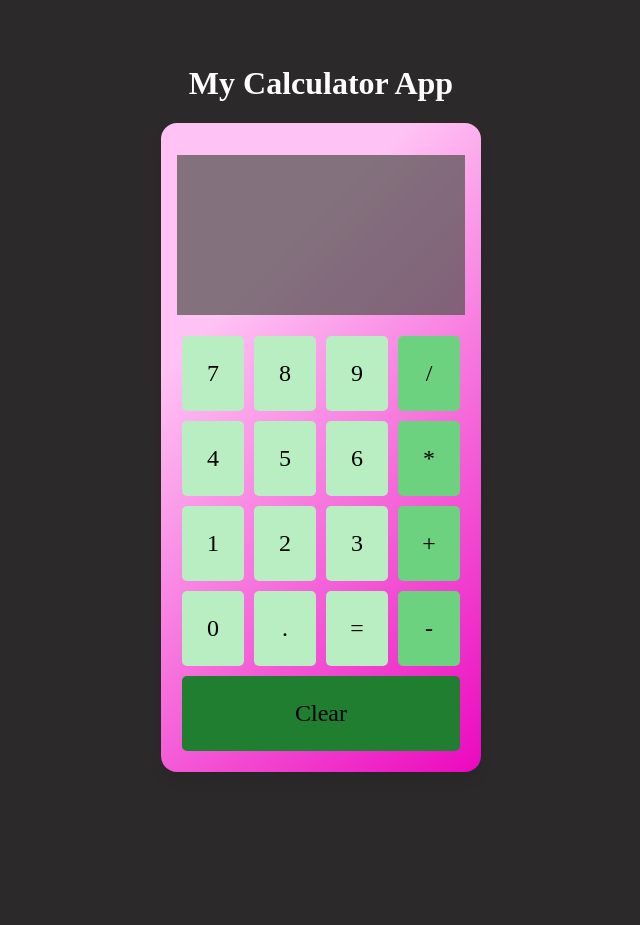
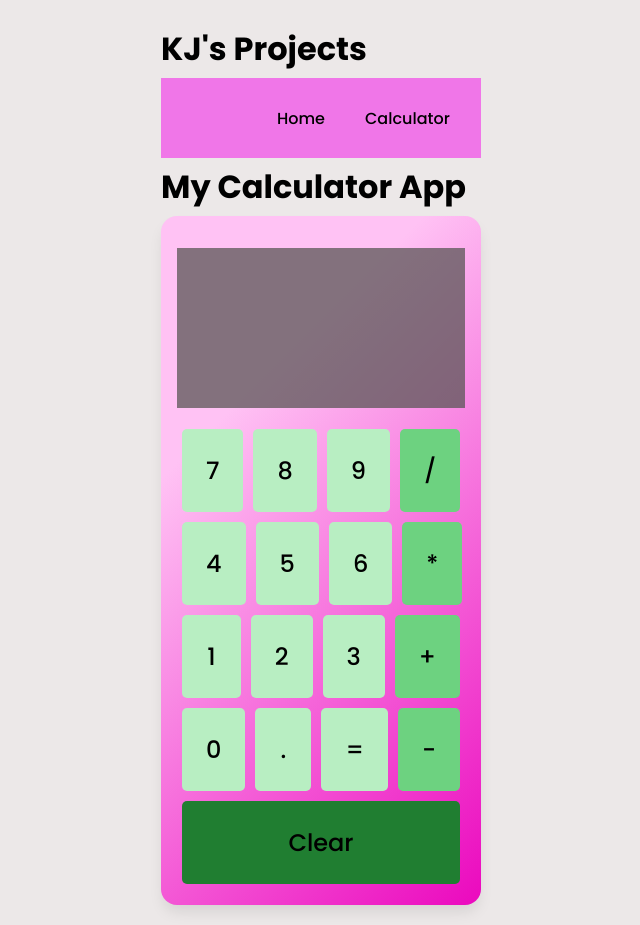
Before and after one commit to rivkj/react-calculator, a React (Create React App) app: page /calculator in a window 1280 px wide. Shown: the whole page, without its empty margins (319-959 px from the left). Before the commit the page ends 816 px from the top, so only its background shows below. Built offline with nearby package versions, Linux system fonts and the light colour scheme.

Commit message:
updated router accessibility

```diff
--- a/package.json
+++ b/package.json
@@ -10,6 +10,7 @@
     "mathjs": "^11.1.0",
     "react": "^18.2.0",
     "react-dom": "^18.2.0",
+    "react-router-dom": "^6.4.1",
     "react-scripts": "5.0.1",
     "web-vitals": "^2.1.4"
   },
--- a/src/App.js
+++ b/src/App.js
@@ -1,18 +1,21 @@
 import React from 'react';
-import { BrowserRouter as Router, Route, Routes } from "react-router-dom";
+import { BrowserRouter, Link, Route, Routes } from "react-router-dom";
 import Calculator from "./components/calculator";
+import Home from "./components/Home";
+import Nav from "./components/Nav";
+import "./css/Styles.css";
 
 const App = () => {
   return(
     <div className="app">
-      <Router>
+      <BrowserRouter>
+        <h1>KJ's Projects</h1>
+        < Nav />
         <Routes>
-          {/* <Route exact path="/" element={<Login />} />
-          <Route exact path="/register" element={<Register />} />
-          <Route exact path="/reset" element={<Reset />} /> */}
+          <Route exact path="/" element={<Home />} />
           <Route exact path="/calculator" element={<Calculator />} />
         </Routes>
-      </Router>
+      </BrowserRouter>
     </div>
   );
 }
--- /dev/null
+++ b/src/components/Home.js
@@ -0,0 +1,9 @@
+export default function Home() {
+  return (
+    <div className="content">
+      <h1>Welcome to my React Project</h1>
+      <img src="https://via.placeholder.com/1200x200" alt="site banner" />
+      <p>I am a first year student creating projects to better understand the syntax of React and the different packages that involve making and improving a project. So far I am using React Router and Firebase.</p>
+    </div>
+  )
+}
--- /dev/null
+++ b/src/components/Nav.js
@@ -0,0 +1,15 @@
+import React from "react";
+import { Link } from "react-router-dom";
+import "../css/Styles.css";
+
+export default function Nav() {
+  return(
+    <div className="navbar">
+      <div className="logo"></div>
+        <ul className="nav-links">
+          <Link to="/">Home</Link>
+          <Link to="/calculator">Calculator</Link>
+        </ul>
+    </div>
+  )
+}
--- /dev/null
+++ b/src/css/Styles.css
@@ -0,0 +1,34 @@
+* {
+  margin: 0;
+  padding: 0;
+  box-sizing: border-box;
+}
+
+.App {
+  font-family: sans-serif;
+  width: 100%;
+  min-height: 100vh;
+}
+
+.navbar {
+  width: 100%;
+  min-height: 10vh;
+  display: flex;
+  justify-content: center;
+  align-items: center;
+  color: #fff;
+  background: #f076e8;
+}
+
+.nav-links  {
+  width: 40%;
+  display: flex;
+  justify-content: space-around;
+  list-style: none;
+}
+
+.nav-links>a{
+  color: #000;
+  text-decoration: none;
+  margin: 0 20px;
+}
--- a/src/css/Wrapper.css
+++ b/src/css/Wrapper.css
@@ -1,9 +1,16 @@
+@import url('https://fonts.googleapis.com/css2?family=Poppins:wght@300;500;700&family=VT323&display=swap');
+
 body {
   align-items: center;
-  background-color: #2b2929;
+  background-color: #ece8e8;
   display: flex;
-  height: 100vh;
+  font-family: 'Poppins';
   justify-content: center;
+  margin: 20px;
+}
+
+h1 {
+  margin: 5px 0;
 }
 
 .wrapper {
@@ -12,12 +19,7 @@ body {
   border-radius: 1rem;
   box-shadow: 0px 9px 15px -3px #0000001a;
   padding: 1rem;
-  width: 18rem;
-}
-
-h1 {
-  color: #fff;
-  text-align: center;
+  width: 20rem;
 }
 
 /** Output screen styling **/
--- a/src/index.js
+++ b/src/index.js
@@ -5,13 +5,14 @@ import reportWebVitals from './reportWebVitals';
 
 import './css/Wrapper.css';
 
-import Calculator from './components/calculator';
+// import Calculator from './components/calculator';
+import App from "./App";
 
 
 const root = ReactDOM.createRoot(document.getElementById('root'));
 root.render(
   <React.StrictMode>
-    <Calculator />
+    <App />
   </React.StrictMode>
 );
 
```
Also changed, not shown: 1 other file (tests, documents, lock files or other folders).
